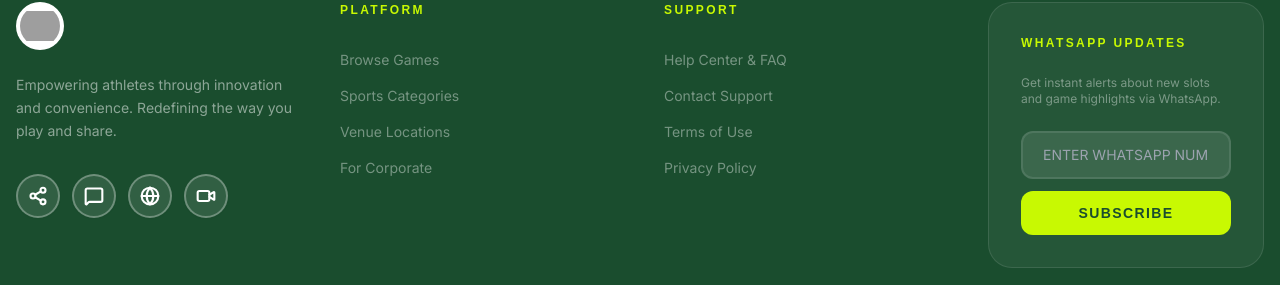
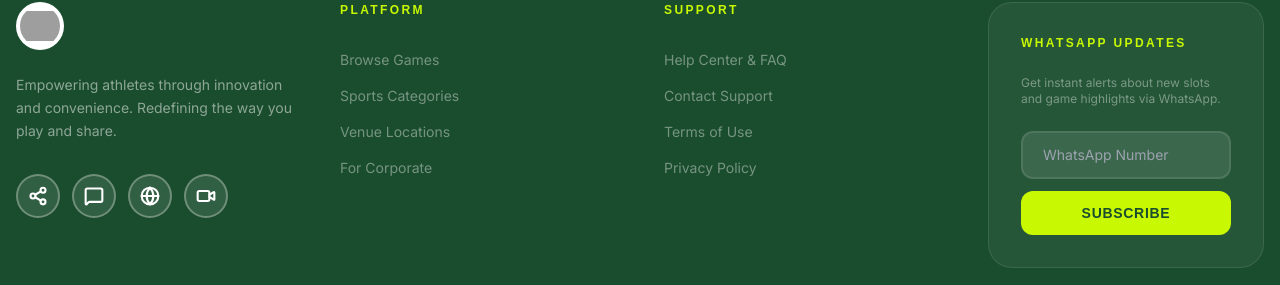
Before and after one commit to JayantOlhyan/khel-clan-website, a React (Vite) app: page / in a window 1280 px wide. Shown: the part 4262-4547 px from the top of the page. Built offline with nearby package versions, Linux system fonts and the light colour scheme; grey boxes are pictures that could not be loaded.

Commit message:
fix: improve footer newsletter form responsiveness on mobile aspect ratios

```diff
--- a/src/components/Footer.tsx
+++ b/src/components/Footer.tsx
@@ -57,7 +57,7 @@ export default function Footer() {
           </div>
 
           {/* Newsletter Column */}
-          <div className="bg-white/5 p-8 rounded-3xl border border-white/10">
+          <div className="bg-white/5 p-6 sm:p-8 rounded-3xl border border-white/10">
             <h4 className="font-heading font-bold text-xs mb-6 text-brand-lime uppercase tracking-[0.2em]">WhatsApp Updates</h4>
             <p className="text-white/40 font-body mb-6 text-xs">Get instant alerts about new slots and game highlights via WhatsApp.</p>
             <NewsletterForm variant="compact" />
--- a/src/components/NewsletterForm.tsx
+++ b/src/components/NewsletterForm.tsx
@@ -38,17 +38,17 @@ export default function NewsletterForm({ variant = 'section' }: Props) {
         <form onSubmit={handleSubmit} className={`flex flex-col ${isCompact ? 'space-y-3' : 'sm:flex-row items-center justify-center gap-3'}`}>
           <input
             type="tel"
-            placeholder="ENTER WHATSAPP NUMBER"
+            placeholder={isCompact ? "WhatsApp Number" : "ENTER WHATSAPP NUMBER"}
             value={phone}
             onChange={(e) => setPhone(e.target.value)}
             required
             pattern="[0-9]{10}"
             title="Please enter a valid 10-digit phone number"
-            className={`bg-white/10 border-2 border-white/10 rounded-xl px-5 py-3 text-white focus:outline-none focus:border-brand-lime transition-all font-body text-sm ${!isCompact && 'w-full sm:w-80'}`}
+            className={`bg-white/10 border-2 border-white/10 rounded-xl px-5 py-3 text-white focus:outline-none focus:border-brand-lime transition-all font-body text-sm w-full ${!isCompact && 'sm:w-80'}`}
           />
           <button
             type="submit"
-            className={`bg-brand-lime text-brand-forest px-6 py-3 rounded-xl font-heading font-black text-sm hover:shadow-[0_0_20px_rgba(200,249,2,0.4)] transition-all active:scale-95 uppercase tracking-widest ${isCompact && 'w-full'}`}
+            className={`bg-brand-lime text-brand-forest px-6 py-3 rounded-xl font-heading font-black text-sm hover:shadow-[0_0_20px_rgba(200,249,2,0.4)] transition-all active:scale-95 uppercase tracking-wider w-full`}
           >
             Subscribe
           </button>
```
